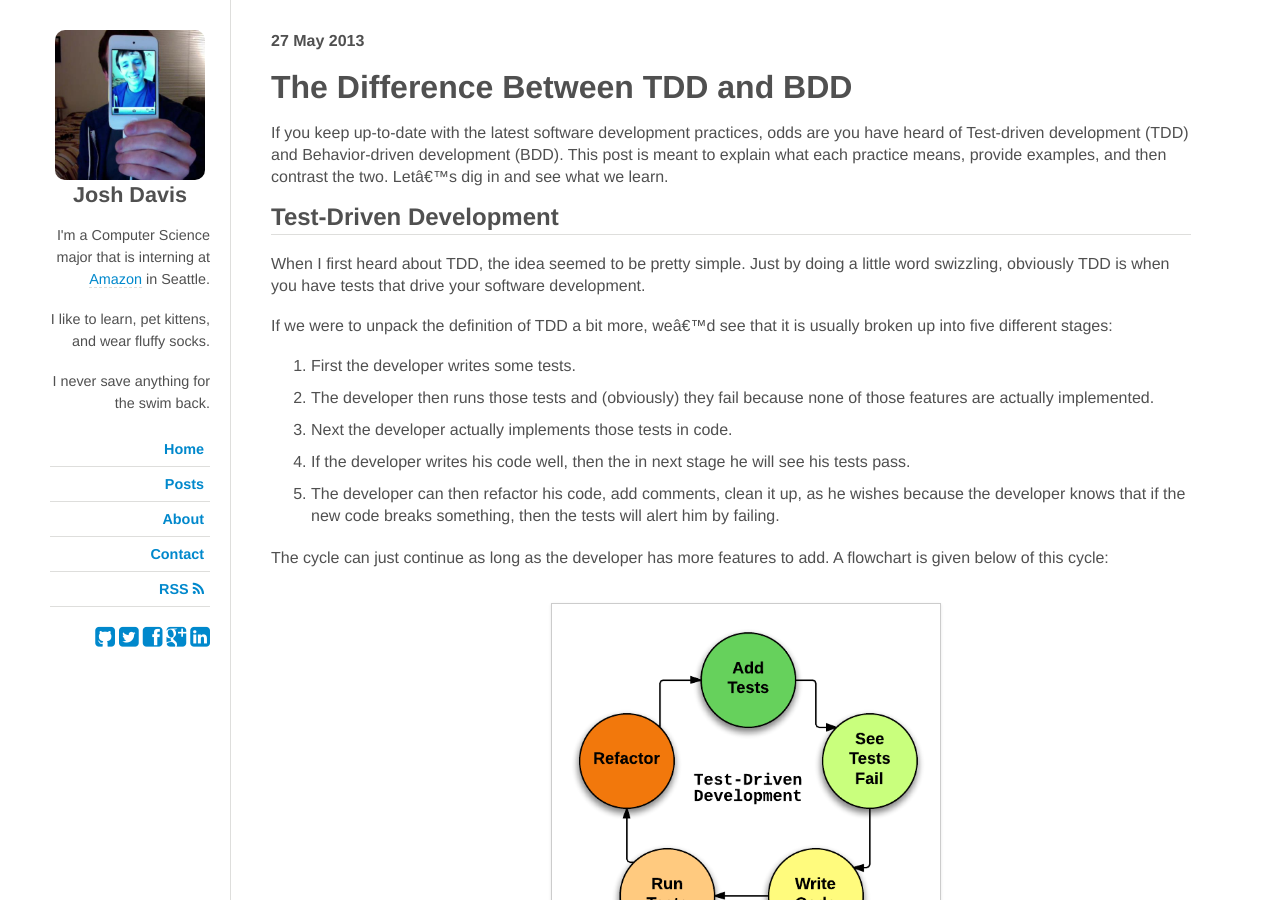
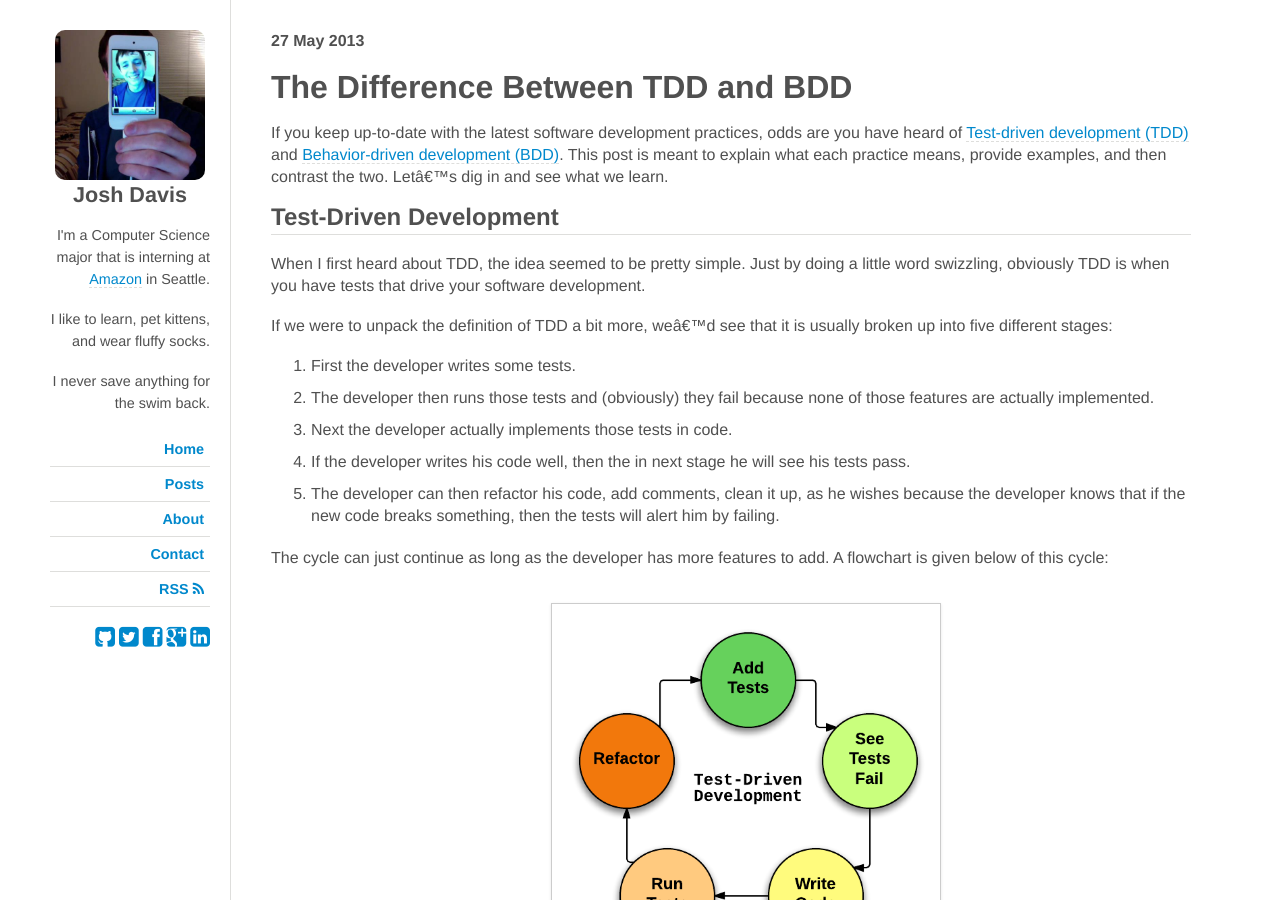
Before and after one commit to jdavis/jdavis.github.com, a Jekyll site: the page built from _posts/2013-05-27-difference-between-tdd-and-bdd.md, in a window 1280 px wide and 900 px high. Built offline with Jekyll 4.4.1, drawn with Linux system fonts in a browser that asks for light colours; some web fonts are replaced; Markdown is read by kramdown in place of the engine named in the settings; some of the changed lines change nothing that is shown.

Commit message:
Add links to BDD and TDD

```diff
--- a/_posts/2013-05-27-difference-between-tdd-and-bdd.md
+++ b/_posts/2013-05-27-difference-between-tdd-and-bdd.md
@@ -9,9 +9,12 @@ css:
 ================
 
 If you keep up-to-date with the latest software development practices, odds are
-you have heard of Test-driven development (TDD) and Behavior-driven development
-(BDD). This post is meant to explain what each practice means, provide examples,
-and then contrast the two. Let's dig in and see what we learn.
+you have heard of [Test-driven development (TDD)][tdd] and [Behavior-driven
+development (BDD)][bdd]. This post is meant to explain what each practice means,
+provide examples, and then contrast the two. Let's dig in and see what we learn.
+
+[tdd]: http://en.wikipedia.org/wiki/Test-driven_development
+[bdd]: http://en.wikipedia.org/wiki/Behavior-driven_development
 
 ## Test-Driven Development
 
```
